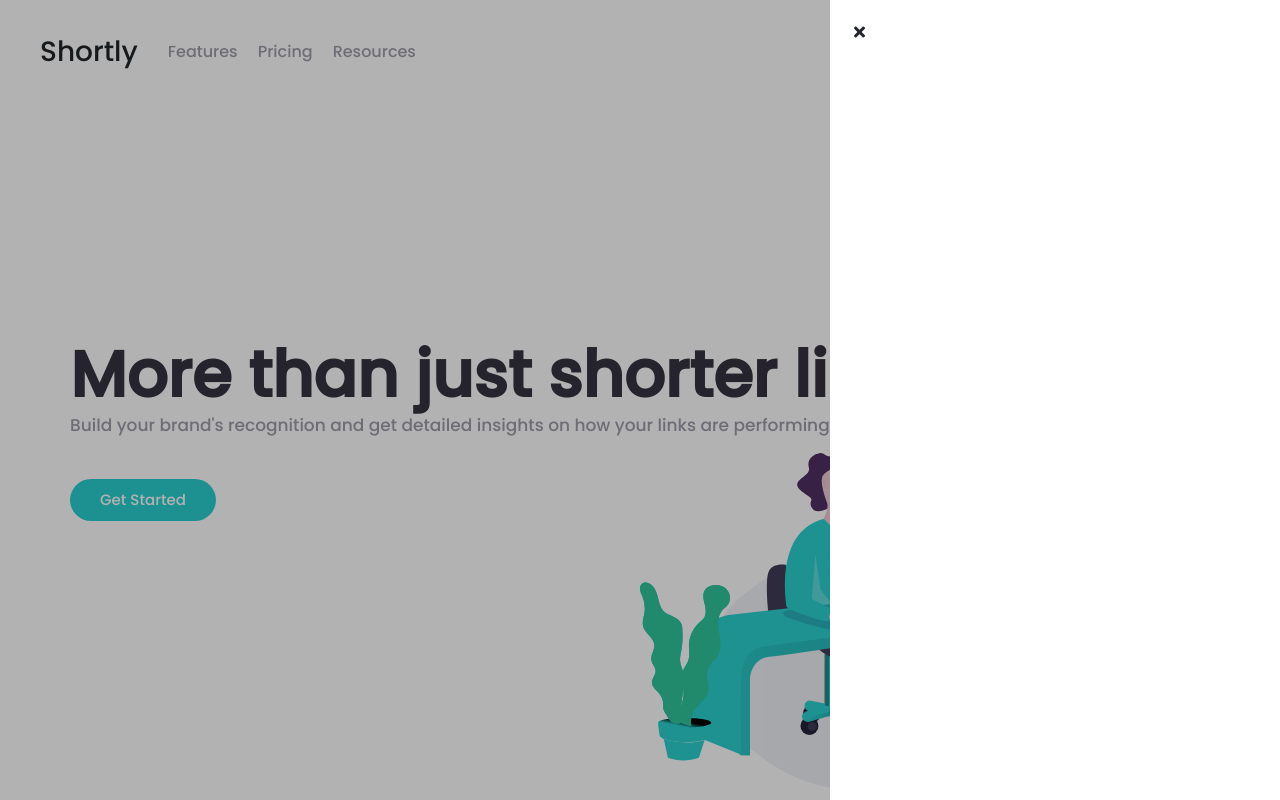
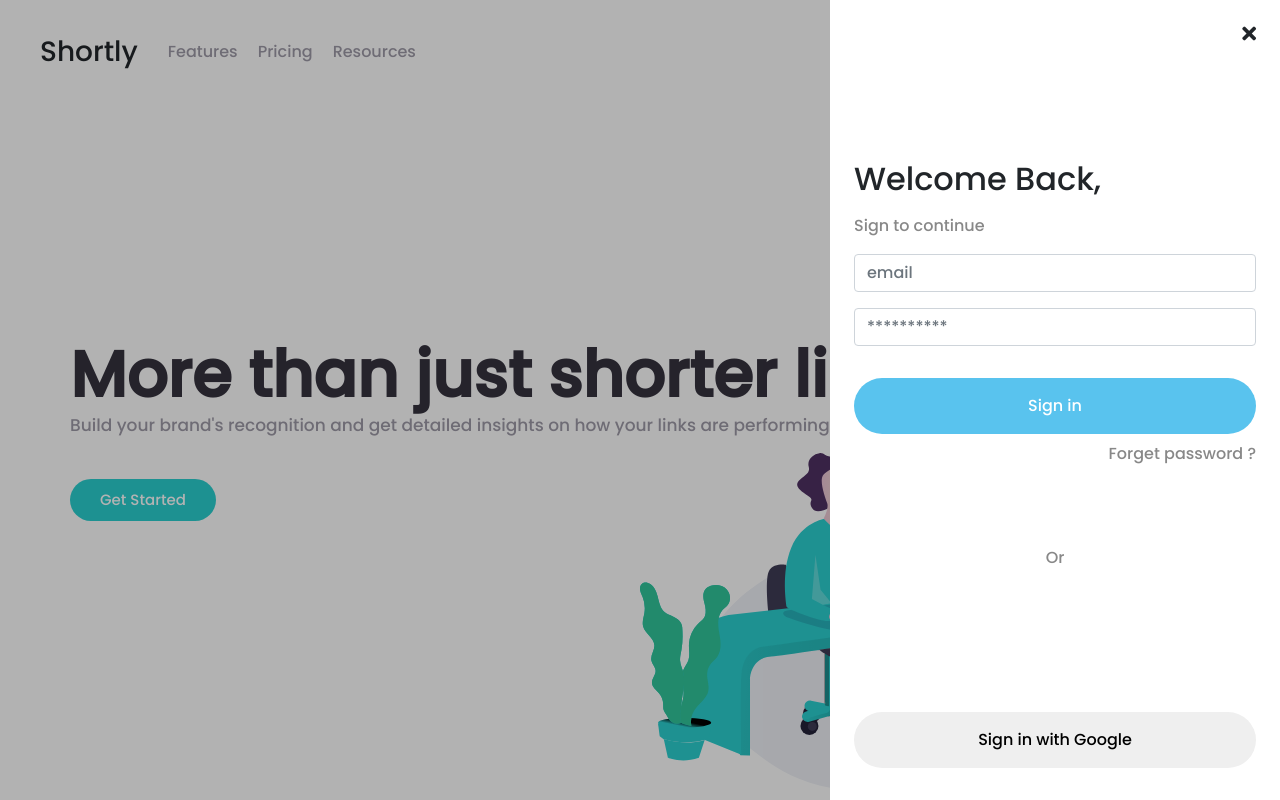
Before and after one commit to Mostafaben/url_shortener_template-ui, a React (Create React App) app: page / in a window 1280 px wide. Both pictures are taken after a click on the button "Sign Up". Shown: the top 800 px of the page. Built offline with nearby package versions, Linux system fonts and the light colour scheme.

Commit message:
added login dialog

```diff
--- a/src/App.js
+++ b/src/App.js
@@ -2,7 +2,7 @@ import React from "react"
 import Footer from "./components/footer"
 import NavBar from "./components/nav_bar"
 import LoginDialog from "./dialogs/login_dialog"
-import HomePage from "./screens/home_page"
+import HomePage from "./screens/home_page/home_page"
 import "./style.css"
 
 export default function App() {
--- a/src/assets/styles/dialogs.module.css
+++ b/src/assets/styles/dialogs.module.css
@@ -14,7 +14,6 @@
 	width: min(450px, 100vw);
 	min-height: 100vh;
 	background-color: white;
-	padding: 24px;
 }
 
 .openAnimation {
@@ -43,3 +42,45 @@
 		opacity: 0;
 	}
 }
+
+.content {
+	padding: 32px 24px;
+	padding-top: 20vh;
+	display: flex;
+	flex-direction: column;
+	height: 100%;
+}
+.content span {
+	color: #888;
+	font-weight: lighter;
+	margin: 8px 0px;
+}
+
+.content i {
+	position: absolute;
+	top: 24px;
+	right: 24px;
+	font-size: 20px;
+}
+.content i:hover {
+	transform: rotate(180deg);
+}
+
+.content input {
+	margin: 8px 0px;
+}
+.googleLogin {
+	padding: 16px;
+	border-radius: 40px;
+	border: none;
+	margin-top: auto;
+}
+
+.loginBtn {
+	margin-top: 24px;
+	background-color: #59c3ee;
+	padding: 16px;
+	border-radius: 40px;
+	border: none;
+	color: white;
+}
--- a/src/dialogs/login_dialog.js
+++ b/src/dialogs/login_dialog.js
@@ -31,7 +31,21 @@ export default function LoginDialog() {
 				ref={dialogRef}
 				className={`${style.loginDialogContainer} ${style.openAnimation}`}
 			>
-				<i className="fas fa-times" onClick={closeDialog}></i>
+				<div className={style.content}>
+					<i className="fas fa-times" onClick={closeDialog}></i>
+					<h2>Welcome Back,</h2>
+					<span>Sign to continue</span>
+					<input placeholder="email" type="email" className="form-control" />
+					<input
+						placeholder="**********"
+						type="password"
+						className="form-control"
+					/>
+					<button className={style.loginBtn}>Sign in</button>
+					<span style={{ marginLeft: "auto" }}>Forget password ?</span>
+					<span style={{ margin: "auto" }}>Or</span>
+					<button className={style.googleLogin}>Sign in with Google</button>
+				</div>
 			</div>
 		</div>
 	) : null
```
Also changed, not shown: src/screens/home_page/home_page.js (renamed from src/screens/home_page.js, +8 -5 lines).
